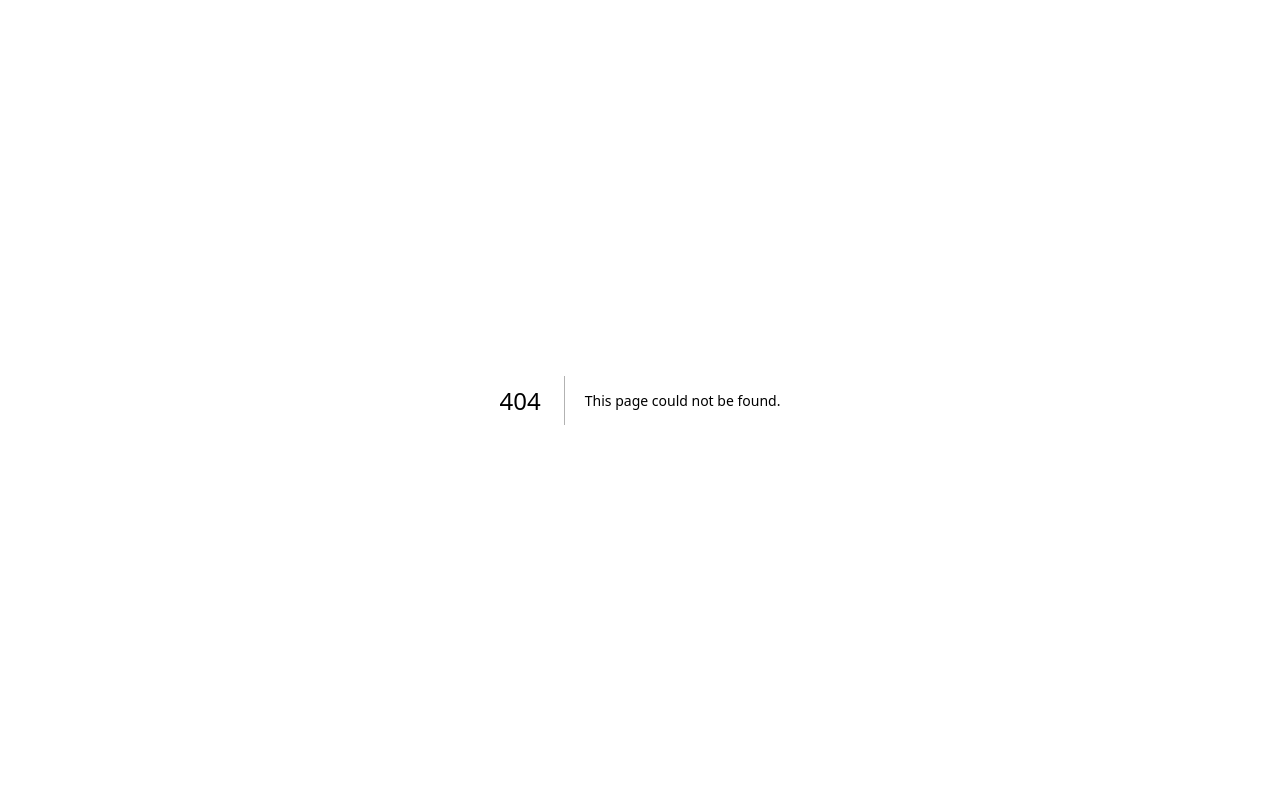
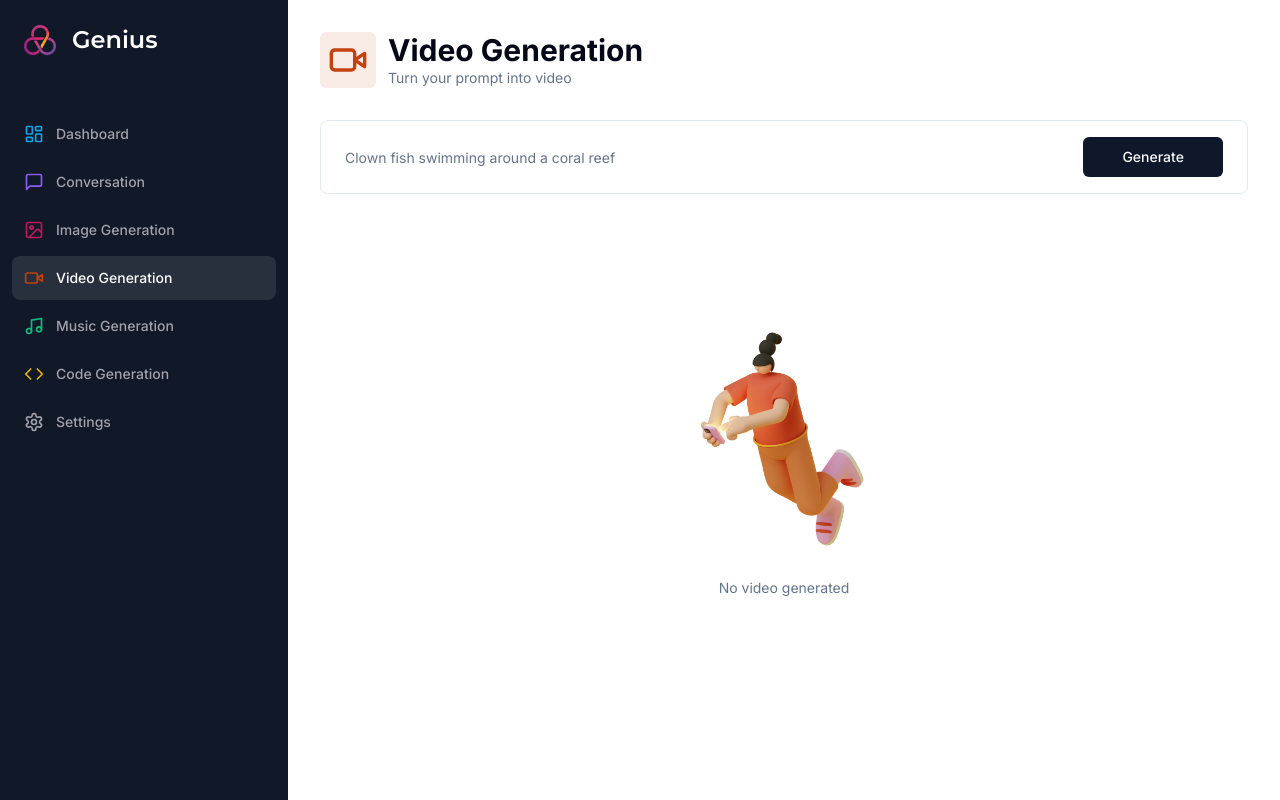
Before and after one commit to McKayMower/genius-ai, a Next.js app: page /video in a window 1280 px wide. Before the commit this address had no page. Built offline with nearby package versions, Linux system fonts and the light colour scheme.

Commit message:
video page

```diff
--- /dev/null
+++ b/app/(dashboard)/(routes)/video/constants.ts
@@ -0,0 +1,7 @@
+import * as z from "zod";
+
+export const videoFormSchema = z.object({
+  prompt: z.string().min(1, { message: "Prompt is required" }),
+});
+
+export type videoFormRequest = z.infer<typeof videoFormSchema>;
--- /dev/null
+++ b/app/(dashboard)/(routes)/video/page.tsx
@@ -0,0 +1,108 @@
+"use client";
+import Empty from "@/components/Empty";
+import Heading from "@/components/Heading";
+import Loader from "@/components/Loader";
+import { Button } from "@/components/ui/button";
+import { Form, FormControl, FormField, FormItem } from "@/components/ui/form";
+import { Input } from "@/components/ui/input";
+import { zodResolver } from "@hookform/resolvers/zod";
+import axios from "axios";
+import { VideoIcon } from "lucide-react";
+import { useRouter } from "next/navigation";
+import { useState } from "react";
+import { useForm } from "react-hook-form";
+import { videoFormRequest, videoFormSchema } from "./constants";
+
+const VideoPage = () => {
+  const form = useForm<videoFormRequest>({
+    defaultValues: {
+      prompt: "",
+    },
+    resolver: zodResolver(videoFormSchema),
+  });
+
+  const isLoading = form.formState.isSubmitting;
+  const router = useRouter();
+  const [video, setVideo] = useState<string>();
+
+  const onSubmit = async (values: videoFormRequest) => {
+    try {
+      setVideo(undefined);
+      const res = await axios.post("/api/video", values);
+
+      setVideo(res.data[0]);
+      form.reset(); // clear form
+    } catch (error: any) {
+      // TODO: open pro modal
+      console.log(error);
+    } finally {
+      router.refresh();
+    }
+  };
+
+  return (
+    <div>
+      <Heading
+        title="Video Generation"
+        description="Turn your prompt into video"
+        icon={VideoIcon}
+        iconColor="text-orange-700"
+        bgColor="bg-orange-700/10"
+      />
+      <div className="px-4 lg:px-8">
+        <div>
+          <Form {...form}>
+            <form
+              onSubmit={form.handleSubmit(onSubmit)}
+              className="rounded-lg border w-full p-4 px-3 md:px-6 focus-within:shadow-sm grid grid-cols-12 gap-2"
+            >
+              <FormField
+                name="prompt"
+                render={({ field }) => (
+                  <FormItem className="col-span-12 lg:col-span-10">
+                    <FormControl className="m-0 p-0">
+                      <Input
+                        className="border-0 outline-none focus-visible:ring-0 focus-visible:ring-transparent"
+                        disabled={isLoading}
+                        placeholder="Clown fish swimming around a coral reef"
+                        {...field}
+                      />
+                    </FormControl>
+                  </FormItem>
+                )}
+              />
+              <Button
+                className="col-span-12 lg:col-span-2 w-full"
+                disabled={isLoading}
+              >
+                Generate
+              </Button>
+            </form>
+          </Form>
+        </div>
+        <div className="space-y-4 mt-4">
+          {isLoading && (
+            <div className="p-8 rounded-lg w-full flex items-center justify-center bg-muted">
+              <Loader />
+            </div>
+          )}
+          {!video && !isLoading && (
+            <div>
+              <Empty label="No video generated" />
+            </div>
+          )}
+          {video && (
+            <video
+              className="w-full aspect-video mt-8 rounded-lg border bg-black"
+              controls
+            >
+              <source src={video} />
+            </video>
+          )}
+        </div>
+      </div>
+    </div>
+  );
+};
+
+export default VideoPage;
```
